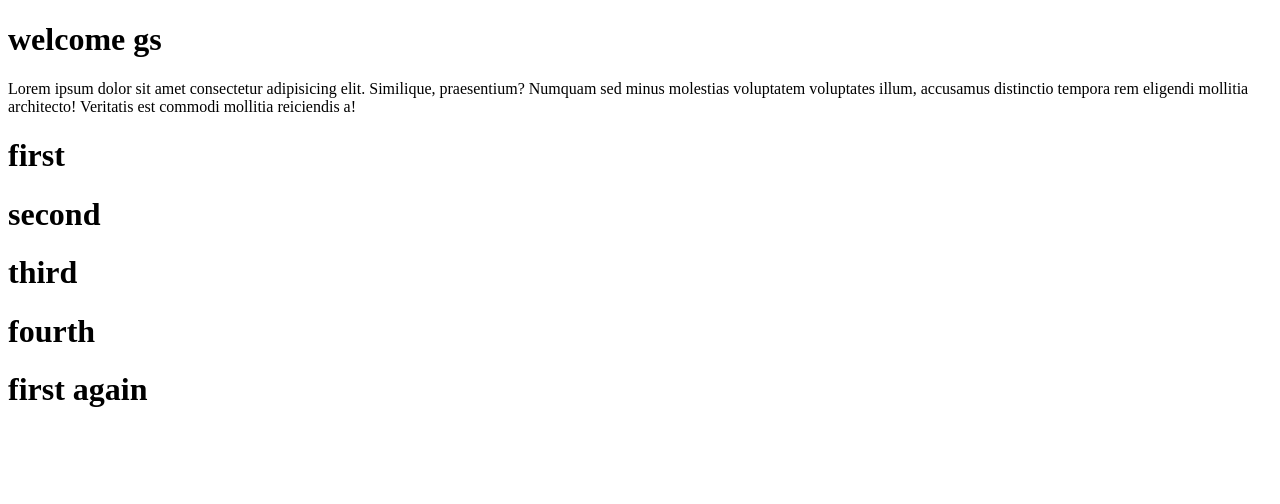
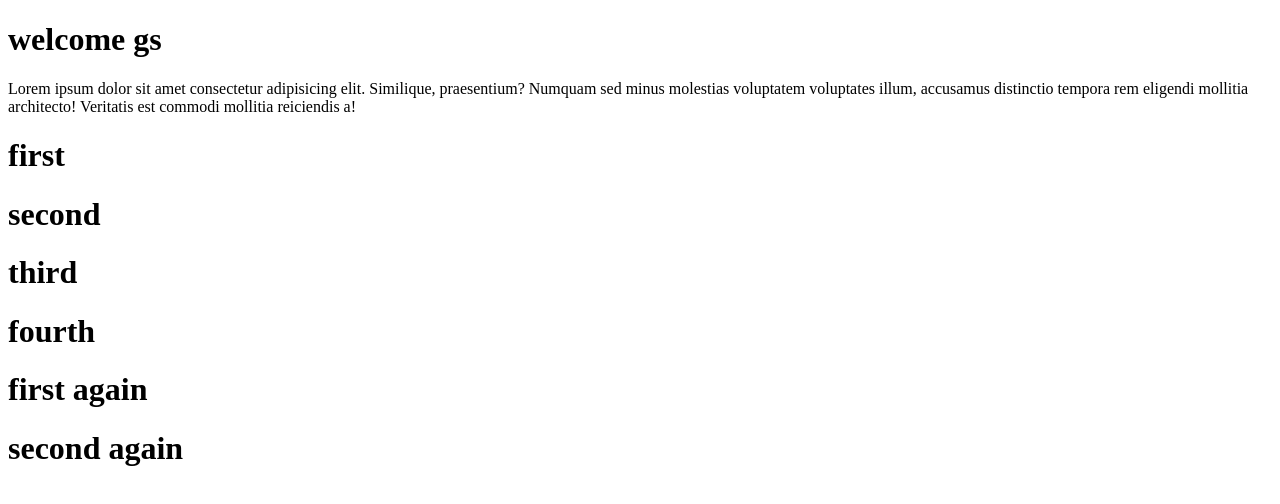
Before and after one commit to Amjdkhalel500/lec7g1, a plain HTML site: page index.html in a window 1280 px wide. Drawn offline with Linux system fonts and the light colour scheme.

Commit message:
second again

```diff
--- a/index.html
+++ b/index.html
@@ -18,6 +18,7 @@
     <h1>third</h1>
     <h1>fourth</h1>
     <h1>first again</h1>
+    <h1>second again</h1>
 </body>
 
 </html>
```
